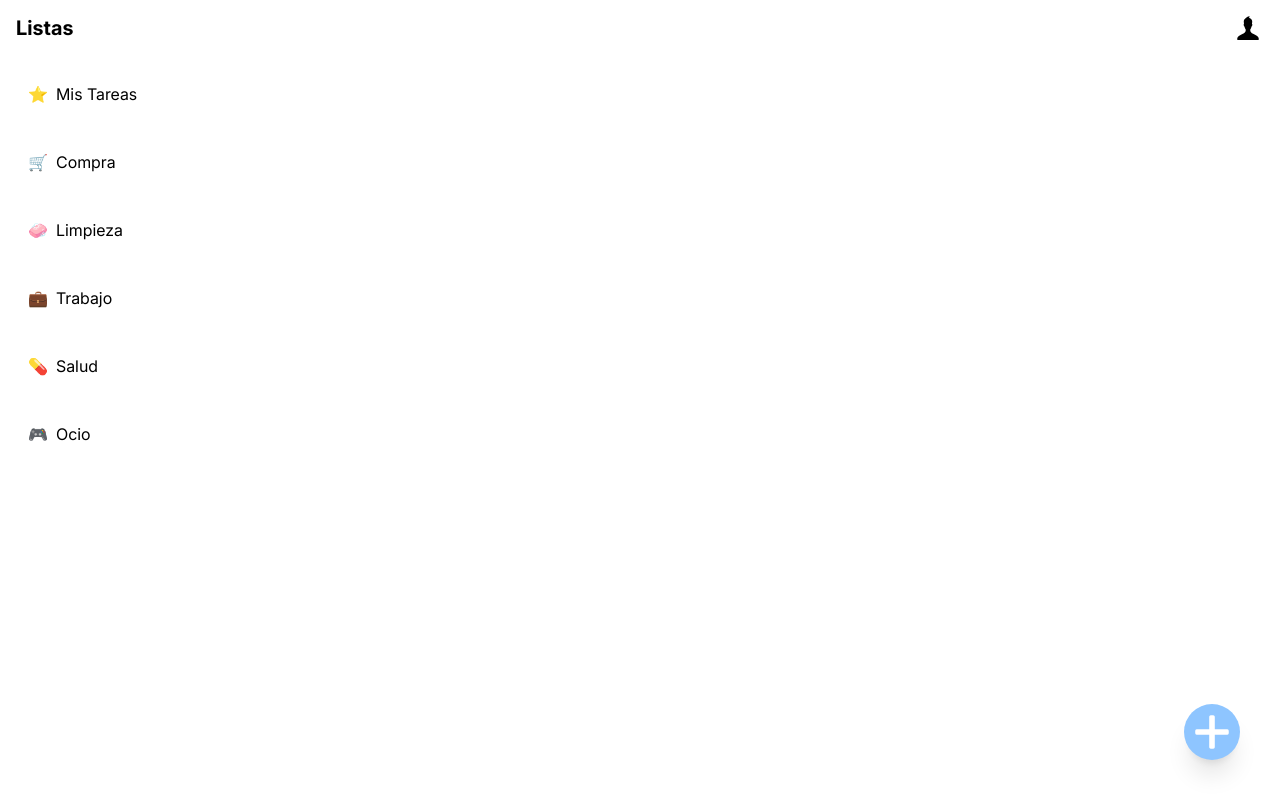
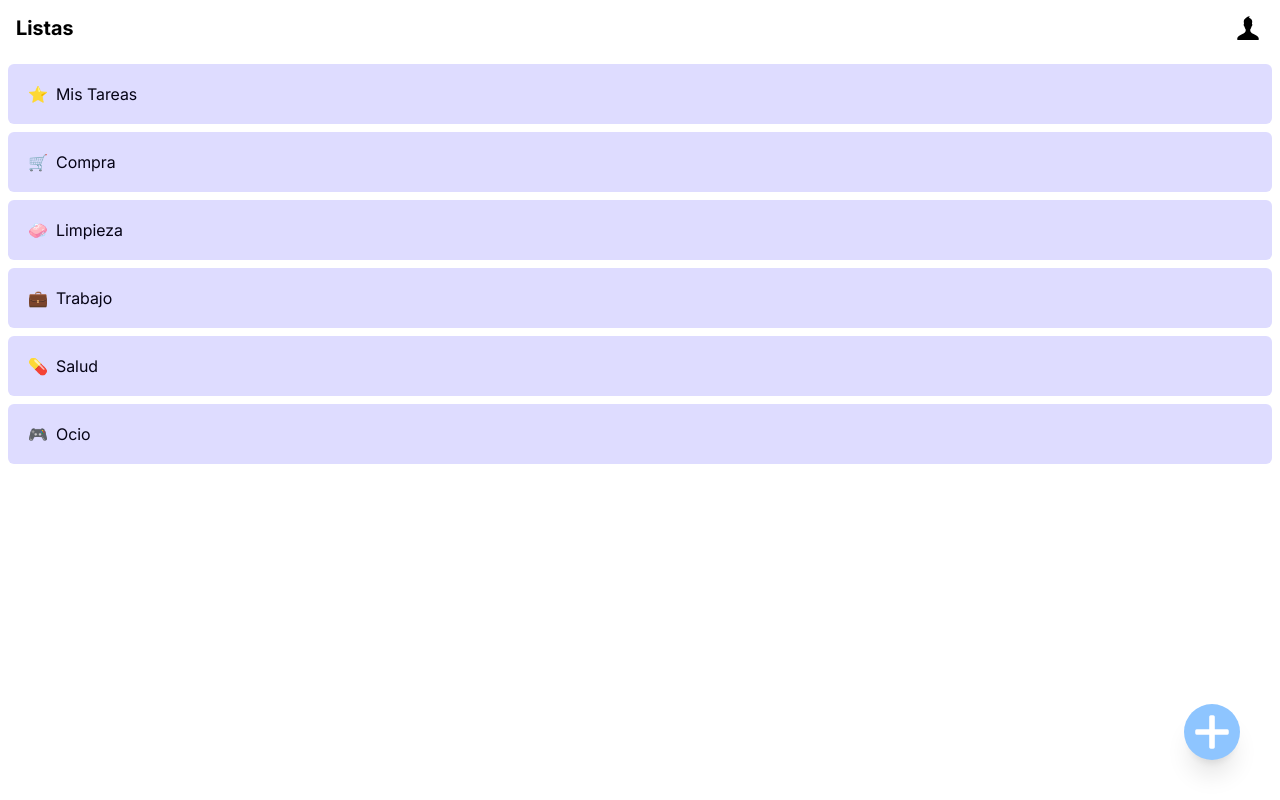
Before and after one commit to AdrielHercules/todolist-frontend, an Angular app: page / in a window 1280 px wide. Built offline with nearby package versions, Linux system fonts and the light colour scheme.

Commit message:
Implement color palette in list-item

```diff
--- a/src/app/list-page/list-item/list-item.component.html
+++ b/src/app/list-page/list-item/list-item.component.html
@@ -1,13 +1,13 @@
 <div
-  class="h-15 content-center rounded-md select-none hover:cursor-pointer hover:bg-gray-100"
+  class="h-15 content-center rounded-md select-none hover:cursor-pointer hover:bg-accent"
   [ngClass]="{
-    'bg-white': !isSelected(),
-    'bg-gray-100': isSelected(),
+    'bg-secondary': !isSelected(),
+    'bg-accent': isSelected(),
     'border-1': isSelected(),
-    'border-black': isSelected(),
+    'border-primary': isSelected(),
   }"
 >
-  <div class="flex gap-2 pr-5 pl-5">
+  <div class="flex gap-2 pr-5 pl-5 text-text">
     <p>{{ list()?.icon }}</p>
     <p>{{ list()?.name }}</p>
   </div>
```
